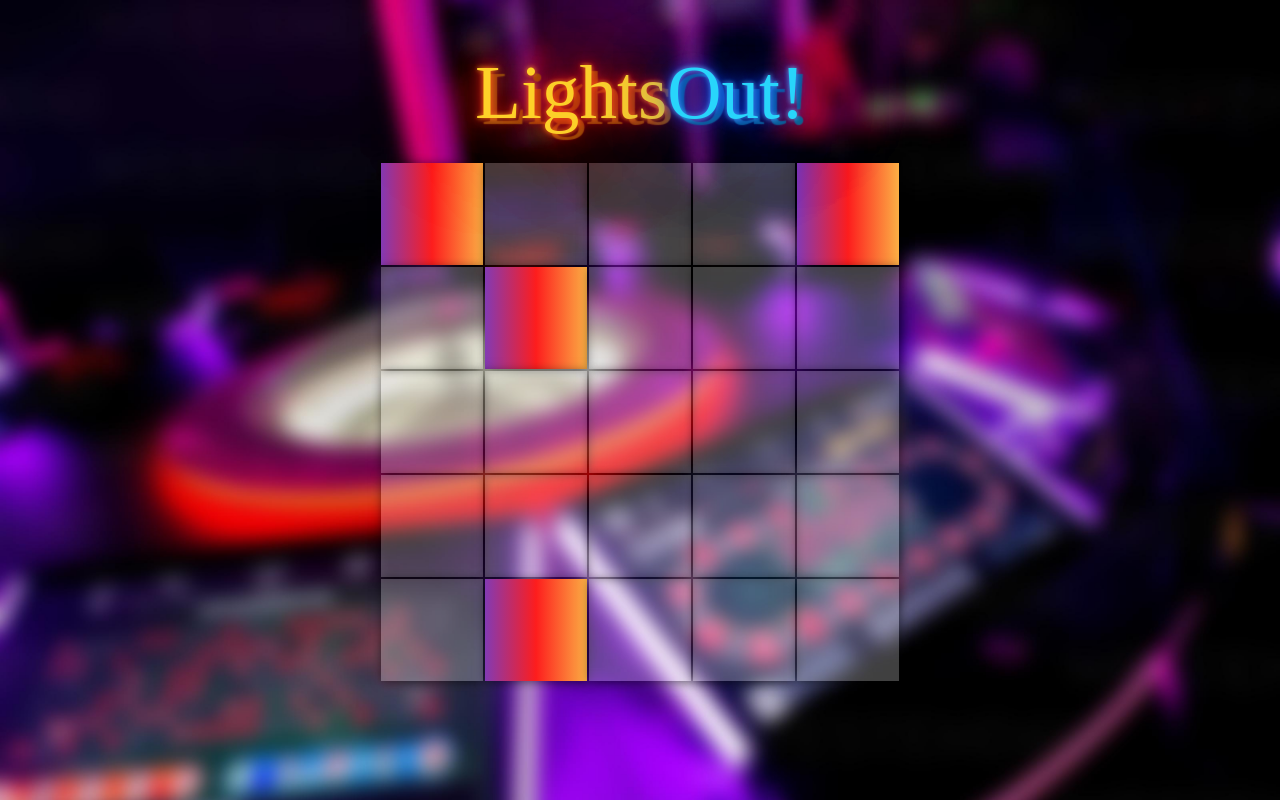
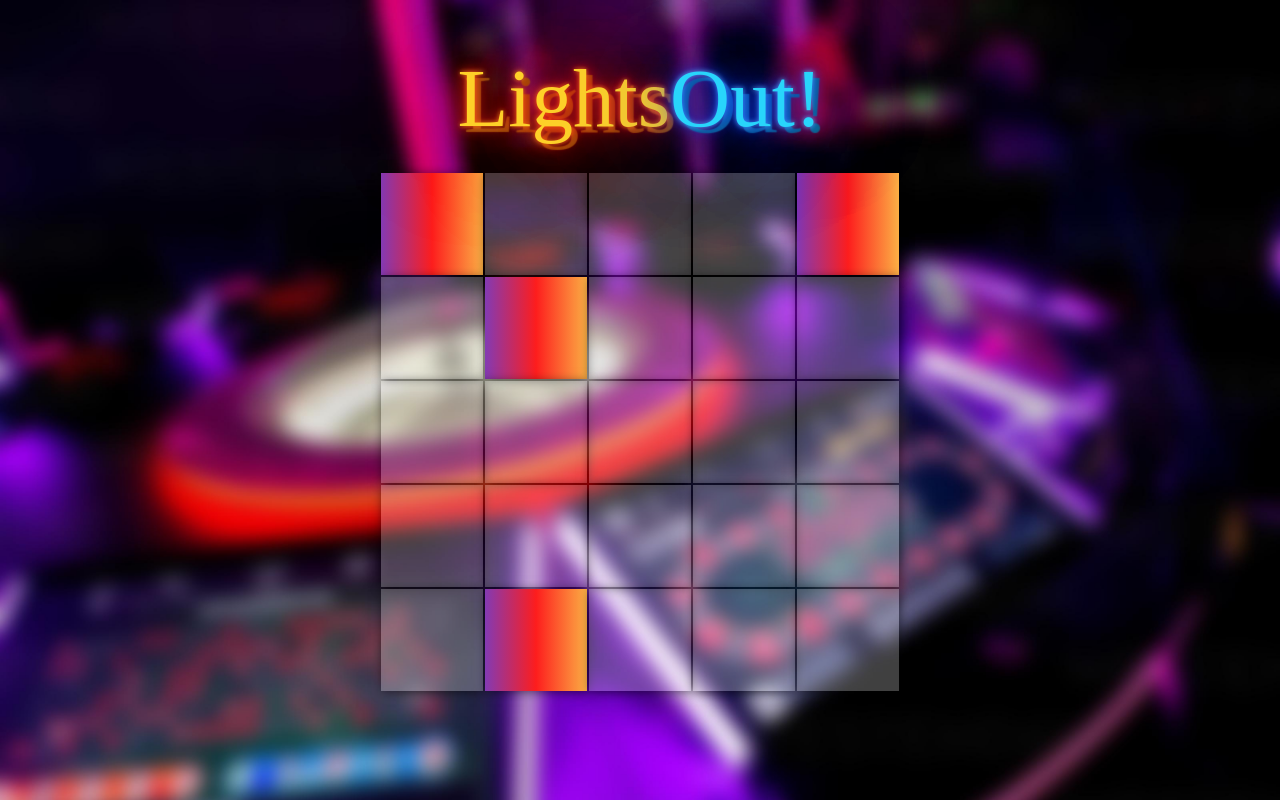
Before and after one commit to malte94/lights-out, a React (Create React App) app: page / in a window 1280 px wide. Built offline with nearby package versions, Linux system fonts and the light colour scheme; a web font is replaced by a local one.

Commit message:
Quick CSS change

```diff
--- a/src/App.css
+++ b/src/App.css
@@ -22,7 +22,7 @@ body {
   font-family: neon;
   display: inline;
   color: #FB4264;
-  font-size: calc(24px + 4vw);
+  font-size: calc(32px + 4vw);
   text-shadow: 0 0 3vw #F40A35;
   animation: neon 1s ease infinite;
   -moz-animation: neon 1s ease infinite;
@@ -33,7 +33,7 @@ body {
   font-family: neon;
   display: inline;
   color: #426DFB;
-  font-size: calc(24px + 4vw);
+  font-size: calc(32px + 4vw);
   text-shadow: 0 0 3vw #2356FF;
   animation: flux 2s linear infinite;
   -moz-animation: flux 2s linear infinite;
```
